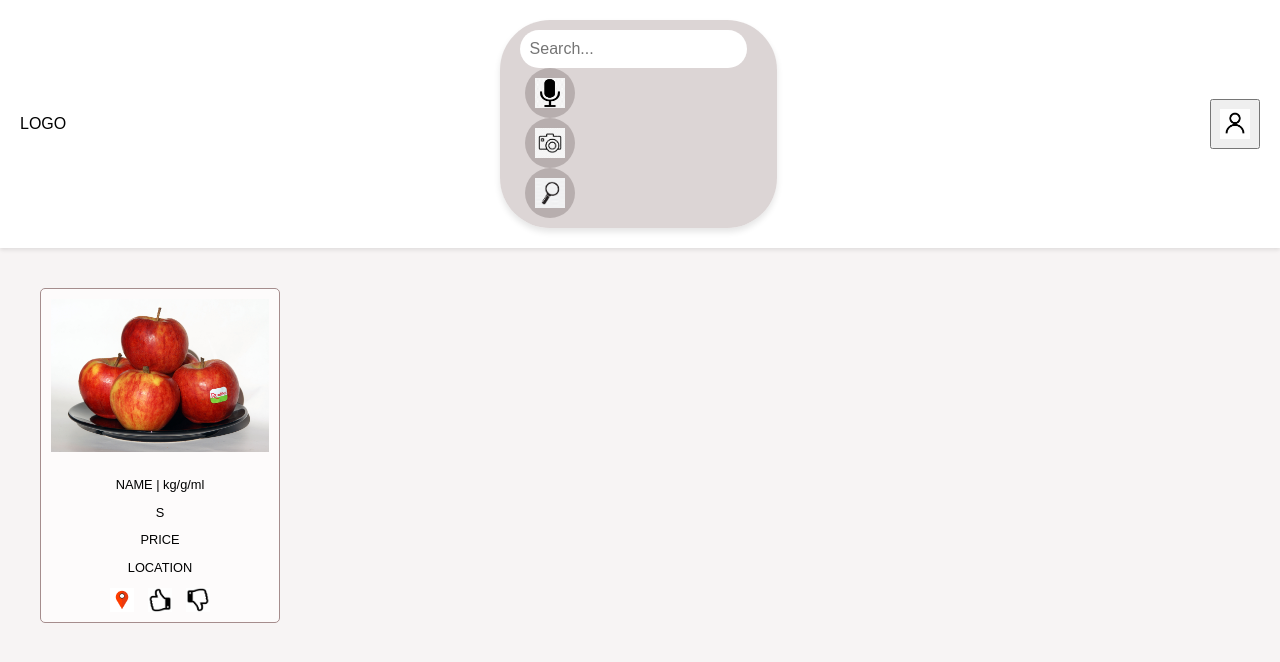
After one commit to Hackathon-Square/GrocerGo, a Django app: template users/templates/users/old_homepage.html in a window 1280 px wide; the page is wider, and only the part inside the window is pictured. The commit adds this page. Shown: the top 662 px of that part. Run offline with Django 5.2, Linux system fonts and the light colour scheme; the template is opened without the code that fills it, so the values that code supplies are empty; some libraries are stand-ins or nearby versions.

Commit message:
change search page to homepage

```diff
--- /dev/null
+++ b/users/templates/users/old_homepage.html
@@ -0,0 +1,205 @@
+<!DOCTYPE html>
+{% load static %}
+<html lang="en">
+
+<head>
+  <meta charset="UTF-8">
+  <meta name="viewport" content="width=device-width, initial-scale=1.0">
+  <title>HomePage</title>
+  <style>
+    body {
+      font-family: 'Arial', sans-serif;
+      margin: 0;
+      padding: 0;
+      background: #f7f4f4;
+    }
+
+    .header {
+      display: flex;
+      justify-content: space-between;
+      align-items: center;
+      padding: 20px;
+      background: #fff;
+      box-shadow: 0 2px 4px rgba(0, 0, 0, 0.1);
+    }
+
+    .search-container {
+      /* Reuse styles from your search page */
+      display: flex;
+      align-items: center;
+      background: rgba(206, 196, 196, 0.7);
+      border-radius: 50px;
+      box-shadow: 0 4px 6px rgba(0, 0, 0, 0.1);
+      padding: 10px 20px;
+    }
+
+    .search-input {
+      flex: 1;
+      border: none;
+      padding: 10px;
+      margin-right: 10px;
+      font-size: 16px;
+      border-radius: 50px;
+    }
+
+    .search-input:focus {
+      outline: none;
+    }
+
+    .icon-button {
+      /* Reuse styles from your search page */
+      border: none;
+      background: rgba(139, 129, 129, 0.454);
+      border-radius: 50px;
+      cursor: pointer;
+      padding: 10px;
+      transition: transform 0.3s ease;
+      padding: 10px;
+      margin: 0 5px;
+      display: flex;
+      align-items: center;
+      justify-content: center;
+    }
+
+    .icon-button img {
+      width: 30px;
+      height: 30px;
+    }
+
+    .icon-button:hover {
+      transform: scale(1.4);
+    }
+
+    .user-icon {
+      /* Adjust size as needed */
+      width: 50px;
+      height: 50px;
+    }
+
+    .user-icon img {
+      width: 30px;
+      height: 30px;
+
+      vertical-align: top;
+      cursor: pointer;
+      transition: transform 0.3s ease;
+    }
+
+    .user-icon img:hover {
+      transform: scale(1.5);
+    }
+
+    .items-grid {
+      width: 100%;
+      display: grid;
+      grid-template-columns: repeat(auto-fill, minmax(200px, 3fr));
+      gap: 20px;
+      padding: 40px;
+    }
+
+    .item {
+      border: 1px solid #a58d8d;
+      padding: 10px;
+      background: #fdfbfb;
+      border-radius: 5px;
+      text-align: center;
+    }
+
+    .item img {
+      width: 100%;
+      height: auto;
+      margin-bottom: 8px;
+    }
+
+    .item-info {
+      font-size: 0.8em;
+      margin-bottom: 8px;
+    }
+
+    .item-icons img {
+      width: 24px;
+      height: 24px;
+      margin: 0 5px;
+      vertical-align: middle;
+      cursor: pointer;
+      transition: transform 0.3s ease;
+    }
+
+    .item-icons img:hover {
+      transform: scale(1.5);
+    }
+  </style>
+</head>
+
+<body>
+  <div class="header">
+    <div class="logo">LOGO</div>
+    <div class="search-container">
+      <form action="{% url 'search_results' %}" method="get">
+        <input type="text" class="search-input" placeholder="Search...">
+        <button class="icon-button" title="Voice Search">
+          <img src="{% static 'icons/Voice.jpg' %}" alt="Voice">
+        </button>
+        <button class="icon-button" title="Image Search">
+          <img src="{% static 'icons/Camera.jpg' %}" alt="Camera">
+        </button>
+        <button class="icon-button" title="Search">
+          <img src="{% static 'icons/Search.jpg' %}" alt="Search">
+        </button>
+      </form>
+    </div>
+
+    <button class="user-icon" title="USER">
+      <a href="{% url 'profile' %}" class="user-icon" title="USER">
+        <img src="{% static 'icons/User.jpg' %}" alt="USER">
+      </a>
+    </button>
+  </div>
+  </div>
+
+  <div class="items-grid">
+    <!-- Repeat this item structure for each product -->
+    <!-- Begin of item -->
+    <div class="item">
+      <img src="{% static 'icons/Apple.jpg' %}" alt="Product Image">
+      <div class="item-info">
+        <p>NAME | kg/g/ml</p>S
+        <p>PRICE</p>
+        <p>LOCATION</p>
+      </div>
+      <div class="item-icons">
+        <!-- Replace with your actual icon images -->
+        <img src="{% static 'icons/Location.jpg' %}" alt="Location">
+        <img src="{% static 'icons/Like.jpg' %}" alt="Like">
+        <img src="{% static 'icons/Dislike.jpg' %}" alt="Dislike">
+      </div>
+
+      <!-- End of item block -->
+    </div>
+    <script>
+      function startDictation() {
+        if ("webkitSpeechRecognition" in window) {
+          var recognition = new webkitSpeechRecognition();
+          recognition.continuous = false;
+          recognition.interimResults = false;
+          recognition.lang = "en-US";
+          recognition.start();
+
+          recognition.onresult = function (event) {
+            document.getElementById("searchBox").value =
+              event.results[0][0].transcript;
+            recognition.stop();
+          };
+
+          recognition.onerror = function (event) {
+            console.error("Speech recognition error:", event.error);
+            recognition.stop();
+          };
+        } else {
+          alert("Your browser does not support the Web Speech API");
+        }
+      }
+    </script>
+</body>
+
+</html>
```
Also changed, not shown: users/templates/users/homepage.html (+46 -118 lines).
